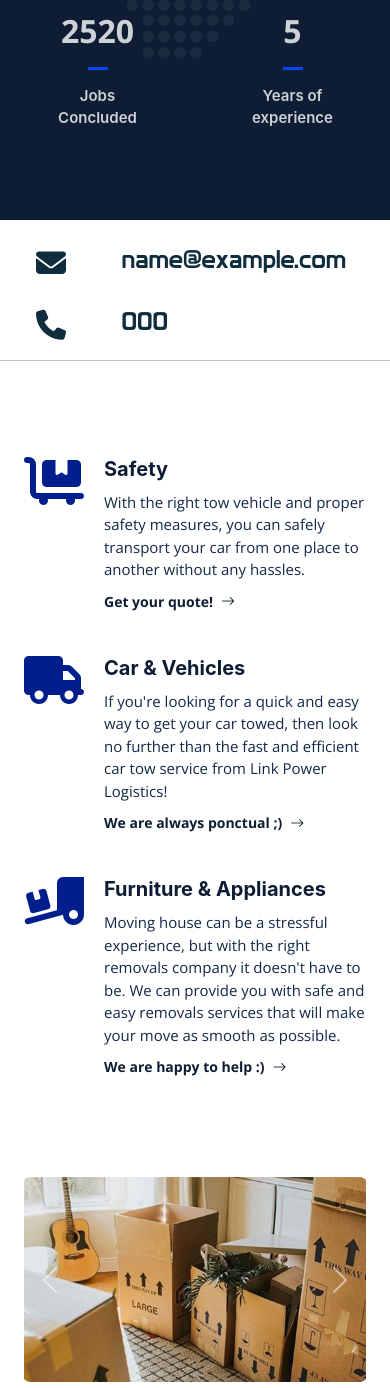
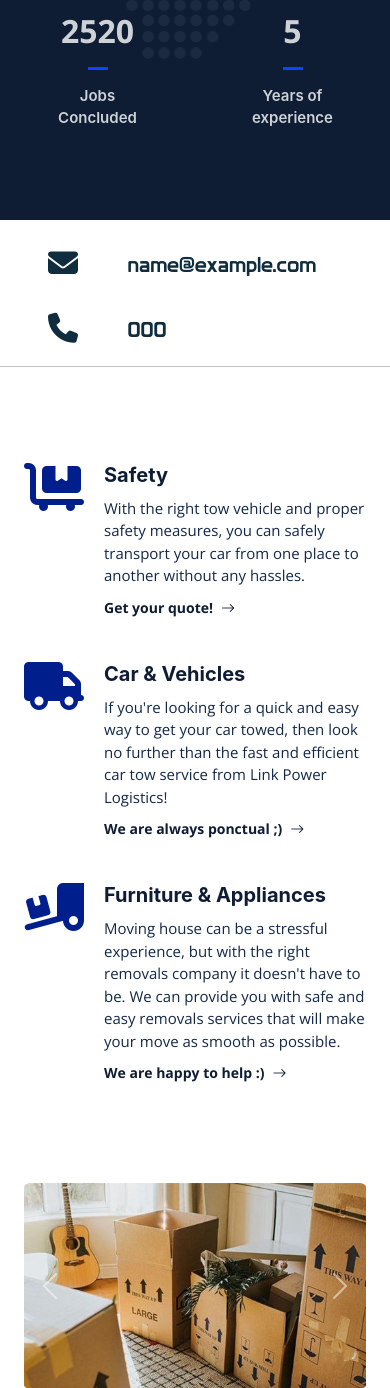
Before and after one commit to JhonnyKeller/linkpowerlogistics, a Django app: template templates/home.html in a window 390 px wide. Shown: the part 855-2243 px from the top of the page. Run offline with Django 4.2, Linux system fonts and the light colour scheme; the template is opened without the code that fills it: most values are stand-ins (such as "Sample title", 1, 10 or a date in 2020); some libraries are stand-ins or nearby versions.

Commit message:
'fixingmobile2'

```diff
--- a/templates/base.html
+++ b/templates/base.html
@@ -55,12 +55,15 @@
         <i class="mobile-nav-toggle mobile-nav-show bi bi-list"></i>
         <i class="mobile-nav-toggle mobile-nav-hide d-none bi bi-x"></i>
         <nav id="navbar" class="navbar">
+
           <ul>
+
             <li><a href="{% url 'main:home' %}" class="active">Home</a></li>
+            <li><a href="#service">Services</a></li>
             <li><a href="#about">About</a></li>
-            <li><a href="#service">Services</a></li>
             <li><a class="get-a-quote" href="{% url 'main:home' %}">Get a Quote</a></li>
           </ul>
+
         </nav><!-- .navbar -->
 
       </div>
@@ -141,8 +144,10 @@
 
     </footer><!-- End Footer -->
     <!-- End Footer -->
+    <div class="container">
+      <a href="#" class="scroll-top d-flex align-items-center justify-content-center"><i class="bi bi-arrow-up-short"></i></a>
+    </div>
 
-    <a href="#" class="scroll-top d-flex align-items-center justify-content-center"><i class="bi bi-arrow-up-short"></i></a>
 
     <div id="preloader"></div>
 
--- a/templates/home.html
+++ b/templates/home.html
@@ -91,32 +91,32 @@
   </div>
 </section><!-- End Hero Section -->
 {% for x in info %}
-<div style="height:auto;" class="d-flex align-items-center">
+<div style="height:auto;" class="container d-flex align-items-center">
   <div class="container d-flex justify-content-center">
 
         <div class="container">
-        <div class="row justify-content-center">
-          <div class="col-12 col-md-6 mt-4 justify-content-center">
+        <div class="row justify-content-start">
+          <div class="col-12 col-md-6 mt-4 ">
             <div class="container">
               <div class="row justify-content-center">
                 <div class="col-3 col-md-1 mt-1">
                   <i  style="font-size:30px;color:#102D3F;" class="fa-solid fa-envelope"></i>
                 </div>
                 <div id="phone_email" class="col-9 col-md-5">
-                  <h2 style="font-size:25px;"><a style="color:#102D3F;" href="mailto:{{x.email}}">{{x.email}}</a></h2>
+                  <h2 class="mt-2" style="font-size:21px;"><a style="color:#102D3F;" href="mailto:{{x.email}}">{{x.email}}</a></h2>
                 </div>
               </div>
 
             </div>
           </div>
-          <div class="col-12 col-md-6 mt-4 justify-content-center">
+          <div class="col-12 col-md-6 mt-4 justify-content-start">
             <div class="container">
               <div class="row justify-content-center">
                 <div class="col-3 col-md-1">
                   <i  style="font-size:30px;color:#102D3F;" class="fa-solid fa-phone mt-1"></i>
                 </div>
                 <div id="phone_email" class="col-9 col-md-5">
-                  <h2 id="service" style="font-size:25px;"><a style="color:#102D3F;" href="tel:{{x.phone_number}}">{{x.phone_number}}</a></h2>
+                  <h2 class="mt-2" id="service" style="font-size:21px;"><a style="color:#102D3F;" href="tel:{{x.phone_number}}">{{x.phone_number}}</a></h2>
                 </div>
               </div>
 
```
